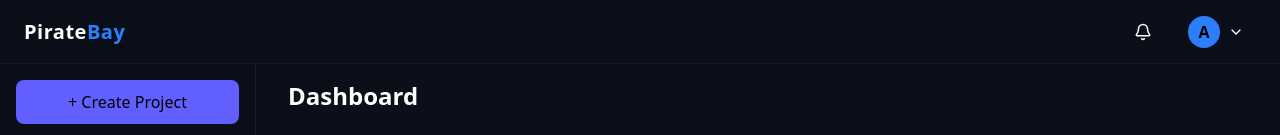
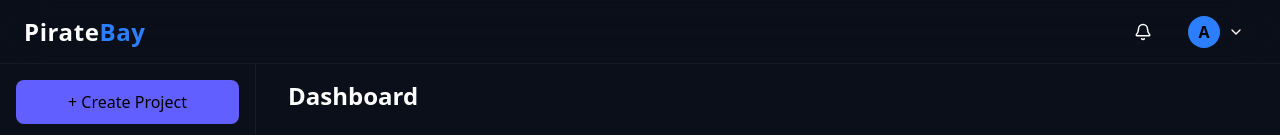
Before and after one commit to adityarajsrv/ProjectBay, a React (Vite) app in the folder frontend/: page /dashboard in a window 1280 px wide. Shown: the top 135 px of the page. Built offline with nearby package versions, Linux system fonts and the light colour scheme.

Commit message:
Updated project title font size

```diff
--- a/frontend/src/components/UserNavbar.jsx
+++ b/frontend/src/components/UserNavbar.jsx
@@ -3,7 +3,7 @@ import { Bell, ChevronDown } from "lucide-react";
 const UserNavbar = () => {
   return (
     <header className="fixed top-0 left-0 right-0 h-16 bg-[#0b0f1a]/80 backdrop-blur-xl border-b border-white/5 z-50 flex items-center justify-between px-6">
-      <h1 className="text-xl font-semibold tracking-wide">
+      <h1 className="text-2xl font-semibold tracking-wide">
         Pirate<span className="text-blue-500">Bay</span>
       </h1>
 
```
